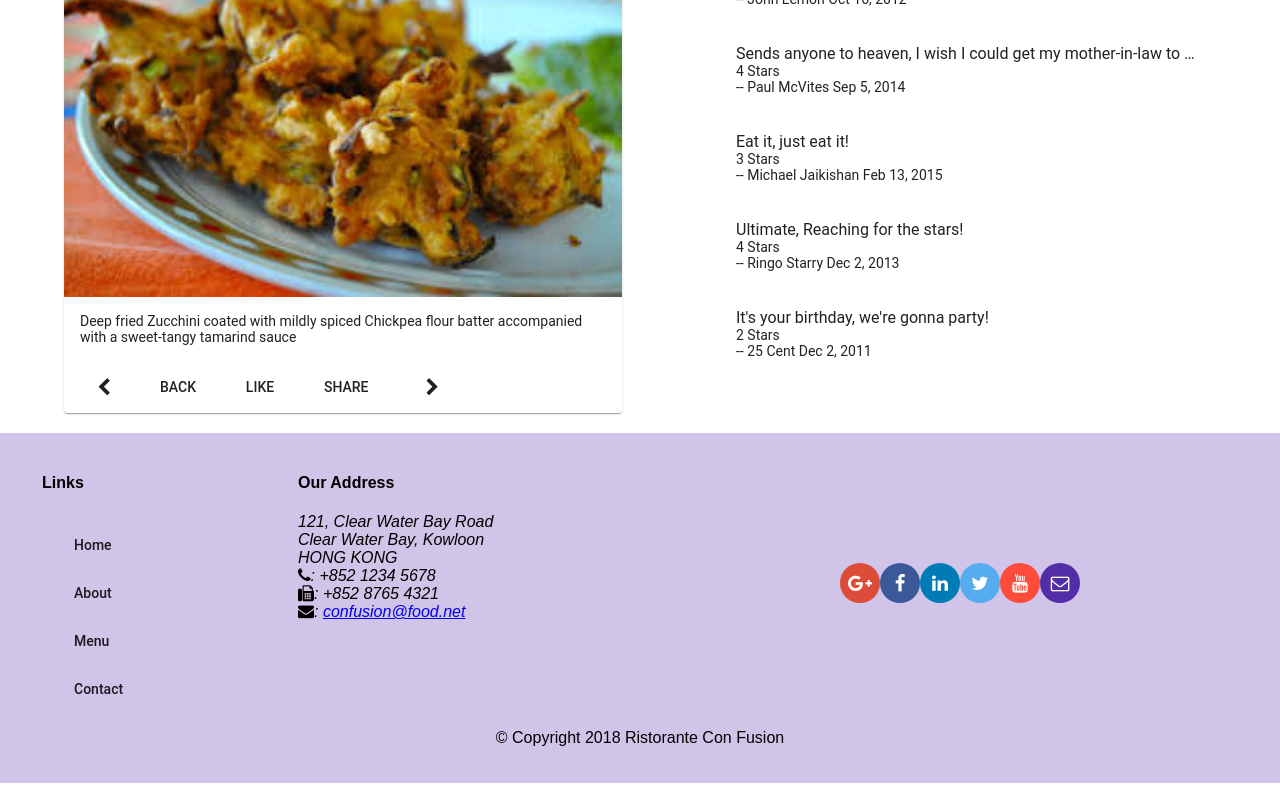
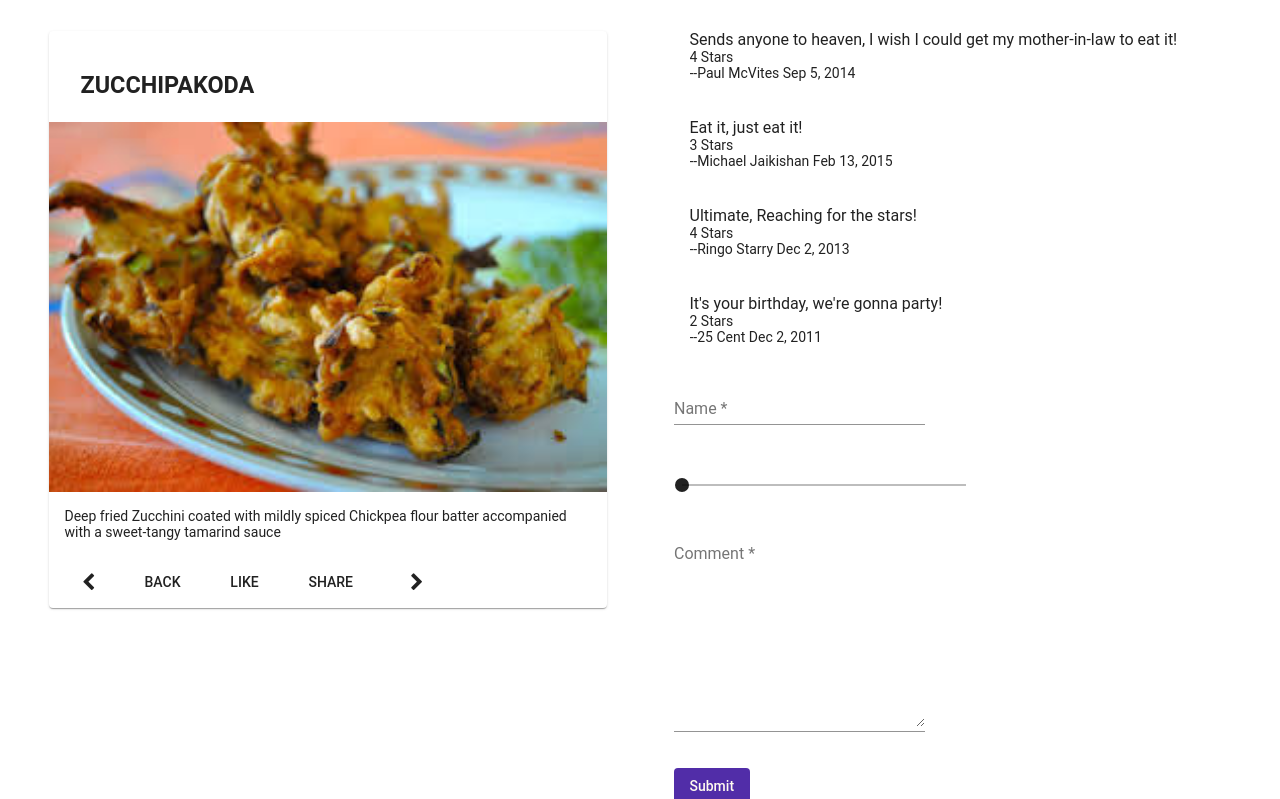
Before and after one commit to chandanaramesh107/Angular-Coursera, an Angular app in the folder confusion/: page /dishdetail/1 in a window 1280 px wide. Shown: the part 520-1319 px from the top of the page. Built offline with nearby package versions, Linux system fonts and the light colour scheme.

Commit message:
Assignment 3

```diff
--- a/confusion/src/app/app.module.ts
+++ b/confusion/src/app/app.module.ts
@@ -13,6 +13,7 @@ import { MatCheckboxModule } from '@angular/material/checkbox';
 import { MatSelectModule} from '@angular/material/select';
 import { MatSlideToggleModule } from '@angular/material/slide-toggle';
 import { MatProgressSpinnerModule } from '@angular/material/progress-spinner';
+import { MatSliderModule} from '@angular/material/slider';
 import { FormsModule } from '@angular/forms';
 import { ReactiveFormsModule} from '@angular/forms';
 
@@ -66,6 +67,7 @@ import { LoginComponent } from './login/login.component';
     MatProgressSpinnerModule,
     FormsModule,
     ReactiveFormsModule,
+    MatSliderModule
 
 
   ],
--- a/confusion/src/app/dishdetail/dishdetail.component.html
+++ b/confusion/src/app/dishdetail/dishdetail.component.html
@@ -1,53 +1,98 @@
+<div class="container"
+    fxLayout="row wrap"
+    fxLayout.sm="column"
+    fxLayout.xs="column"
+    fxLayoutAlign.gt-md="space-around center"
+    fxLayoutGap="10px"
+    fxLayoutGap.xs="0">
 
-<div class="container" fxLayout="row" fxLayout.sm="column" fxLayout.xs="column" fxLayoutAlign.gt-md="space-around center"
-  fxLayoutGap="10px" fxLayoutGap.xs="0">
-  	<div fxFlex="45" *ngIf="dish">
-    	<div fxFlex >
+    <!--<div fxFlex="100">
+      <div>
+          <h3 *ngIf="dish">{{dish.name | uppercase}}</h3>
+        <hr>
+      </div>
+    </div>-->
+
+    <div fxFlex="45" *ngIf="dish" >
       <mat-card>
         <mat-card-header>
           <mat-card-title>
-            			<h3>{{ dish.name | uppercase }}</h3>
+              <h3 *ngIf="dish">{{dish.name | uppercase}}</h3>
           </mat-card-title>
         </mat-card-header>
-        		<img mat-card-image src="{{dish.image}}" alt="{{dish.name}}">
+        <img mat-card-image src={{dish.image}} alt={{dish.name}}>
         <mat-card-content>
-          			<p>{{ dish.description}} </p>
+          <p>{{dish.description}}
+          </p>
         </mat-card-content>
         <mat-card-actions>
-					<button mat-button [routerLink]="['/dishdetail',prev]">
-						<span class="fa fa-chevron-left fa-lg"></span>
-					</button>
+            <button mat-button [routerLink]="['/dishdetail', prev]"><span class="fa fa-chevron-left fa-lg"></span></button>
             <button mat-button (click)="goBack()">BACK</button>
           <button mat-button>LIKE</button>
           <button mat-button>SHARE</button>
-
-					<button mat-button [routerLink]="['/dishdetail',next]">
-						<span class="fa fa-chevron-right fa-lg"></span>
-					</button>
+          <span class="flex-spacer"></span>
+        <button mat-button [routerLink]="['/dishdetail', next]"><span class="fa fa-chevron-right fa-lg"></span></button>
         </mat-card-actions>
       </mat-card>
     </div>
-		<div [hidden]="dish">
-			<mat-spinner></mat-spinner><h4>Loading . . . Please Wait</h4>
-		  </div>
-  	</div>
-  	<div fxFlex="40" *ngIf="dish">
-		<h3>Comments</h3>
-		<mat-list>
+
+  <div fxFlex="45" *ngIf="dish" >
+      <mat-list >
+        <h1>Comments</h1>
           <mat-list-item *ngFor="let comment of dish.comments">
-				<p mat-line>
-					<span>{{comment.comment}}</span>
-				</p>
-				<p mat-line>
-					<span>{{comment.rating}} Stars</span>
-				</p>
-				<p mat-line>
-					<span>-- {{comment.author}} {{ comment.date | date }}</span>
+            <h4 matLine> {{comment.comment}} </h4>
+            <p matLine> {{comment.rating}} Stars </p>
+            <p matLine>
+              <span> --{{comment.author}} {{comment.date | date}}</span>
             </p>
           </mat-list-item>
       </mat-list>
+      <div *ngIf="arr">
+          <mat-list-item  *ngFor="let val of arr">
+
+              <p matLine>{{val.comment}}</p>
+              <p matLine>{{val.rating}} Stars</p>
+              <p matLine>-- {{val.author}} {{val.date | date }}</p>
+
+          </mat-list-item>
           </div>
-	  <div [hidden]="dish">
+
+          <mat-list-item *ngIf="commentForm.valid">
+
+              <p matLine>{{commentForm.value.comment}}</p>
+              <p matLine>{{commentForm.value.rating}} Stars</p>
+              <p matLine>-- {{commentForm.value.author}} </p>
+
+          </mat-list-item>
+
+      <form novalidate [formGroup]="commentForm"  #fform="ngForm"  (ngSubmit)="onSubmit()">
+          <p>
+            <mat-form-field class="half-width">
+              <input matInput formControlName="author" placeholder="Name" type="text" required>
+              <mat-error *ngIf="formErrors.author">{{formErrors.author}}</mat-error>
+            </mat-form-field>
+          </p>
+           <p>
+              <mat-slider
+              max="5"
+              step="1"
+              thumbLabel
+              tickInterval="1">
+            </mat-slider>
+          </p>
+
+          <p>
+            <mat-form-field class="half-width">
+              <textarea matInput formControlName="comment" placeholder="Comment" type="text" rows="10" cols="40" required></textarea>
+              <mat-error *ngIf="formErrors.comment">{{formErrors.comment}}</mat-error>
+            </mat-form-field>
+          </p>
+          <button type="submit" mat-button class="background-primary text-floral-white" [disabled]="commentForm.invalid">Submit</button>
+        </form>
+
+      	<div [hidden]="dish|| errMess">
         <mat-spinner></mat-spinner><h4>Loading . . . Please Wait</h4>
       	</div>
+
   </div>
+</div>
--- a/confusion/src/app/dishdetail/dishdetail.component.scss
+++ b/confusion/src/app/dishdetail/dishdetail.component.scss
@@ -0,0 +1,14 @@
+.full-width {
+    width: 95%
+  }
+
+  .half-width {
+    width: 45%
+  }
+
+  .form-size {
+    width: 75%
+  }
+  mat-slider {
+    width: 300px;
+  }
--- a/confusion/src/app/dishdetail/dishdetail.component.ts
+++ b/confusion/src/app/dishdetail/dishdetail.component.ts
@@ -1,11 +1,12 @@
+
 import { Component, OnInit } from '@angular/core';
-import {Params,ActivatedRoute} from '@angular/router';
-import {Location} from '@angular/common';
+import { Params, ActivatedRoute } from '@angular/router';
+import { Location } from '@angular/common';
 import { Dish } from '../shared/dish';
-import {DishService} from '../services/dish.service';
+import { DishService } from '../services/dish.service';
 import { switchMap } from 'rxjs/operators';
-
-
+import { FormBuilder, FormGroup, Validators } from '@angular/forms';
+import { Comment } from '../shared/comment';
 
 @Component({
   selector: 'app-dishdetail',
@@ -14,30 +15,97 @@ import { switchMap } from 'rxjs/operators';
 })
 export class DishdetailComponent implements OnInit {
 
+  dish: Dish;
+  dishIds: string[];
+  prev: string;
+  next: string;
 
-  dish:Dish;
-  dishIds:string[];
-  prev:string;
-  next:string;
+  commentForm: FormGroup;
+  comment: Comment;
 
-  constructor(private dishService:DishService,
-    private route:ActivatedRoute,
-    private location:Location) { }
+  formErrors = {
+    'author': '',
+    'comment': ''
+  };
 
-    ngOnInit() {
-      this.dishService.getDishIds().subscribe(dishIds => this.dishIds = dishIds);
-      this.route.params.pipe(switchMap((params: Params) => this.dishService.getDish(params['id'])))
-      .subscribe(dish => { this.dish = dish; this.setPrevNext(dish.id); });
+  validationMessages = {
+    'author': {
+      'required':      'Author Name is required.',
+      'minlength':     'Author Name must be at least 2 characters long.',
+      'maxlength':     'Author Name cannot be more than 25 characters long.'
+    },
+    'comment': {
+      'required':      'Comment is required.',
+      'minlength':     'Comment must be at least 1 characters long.'
+    }
+  };
+
+  constructor(private dishService: DishService,
+    private route: ActivatedRoute,
+    private location: Location,
+    private fb: FormBuilder) {
+      this.createForm();
     }
 
-    setPrevNext(dishId: string) {
-      const index = this.dishIds.indexOf(dishId);
-      this.prev = this.dishIds[(this.dishIds.length + index - 1) % this.dishIds.length];
-      this.next = this.dishIds[(this.dishIds.length + index + 1) % this.dishIds.length];
-    }
+  ngOnInit() {
+    this.dishService.getDishIds().subscribe((dishIds) => this.dishIds = dishIds);
+    this.route.params.pipe(switchMap((params: Params) => this.dishService.getDish(params['id'])))
+        .subscribe(dish => { this.dish = dish; this.setPrevNext(dish.id); });
+  }
 
-  goBack():void{
+  setPrevNext(dishIds: string) {
+    const index = this.dishIds.indexOf(dishIds);
+    this.prev = this.dishIds[(this.dishIds.length + index - 1 ) % this.dishIds.length];
+    this.next = this.dishIds[(this.dishIds.length + index + 1 ) % this.dishIds.length];
+  }
+
+  goBack(): void {
     this.location.back();
   }
 
+  createForm() {
+    this.commentForm = this.fb.group({
+      author: ['', [Validators.required, Validators.minLength(2), Validators.maxLength(25)] ],
+      comment: ['', [Validators.required, Validators.minLength(1)] ],
+      rating: 5
+    });
+
+    this.commentForm.valueChanges
+    .subscribe(data => this.onValueChanged(data));
+
+    this.onValueChanged(); // (re)set validation messages now
+  }
+
+  onValueChanged(data?: any) {
+    if (!this.commentForm) { return; }
+    const form = this.commentForm;
+    for (const field in this.formErrors ) {
+      if (this.formErrors.hasOwnProperty(field)) {
+        // clear previous error message (if any)
+        this.formErrors[field] = '';
+        const control = form.get(field);
+        if (control && control.dirty && !control.valid) {
+          const messages = this.validationMessages[field];
+          for (const key in control.errors) {
+            if (control.errors.hasOwnProperty(key)) {
+              this.formErrors[field] += messages[key] + ' ';
+            }
+          }
+        }
+      }
+    }
+  }
+
+  onSubmit() {
+    this.comment = this.commentForm.value;
+    this.comment.date = new Date().toISOString();
+    this.dish.comments.push(this.comment);
+    console.log(this.comment);
+    this.comment = null;
+    this.commentForm.reset({
+      author: '',
+      comment: '',
+      rating: 5
+    });
+  }
 }
```
Lines whose indentation alone changed are shown as unchanged.
